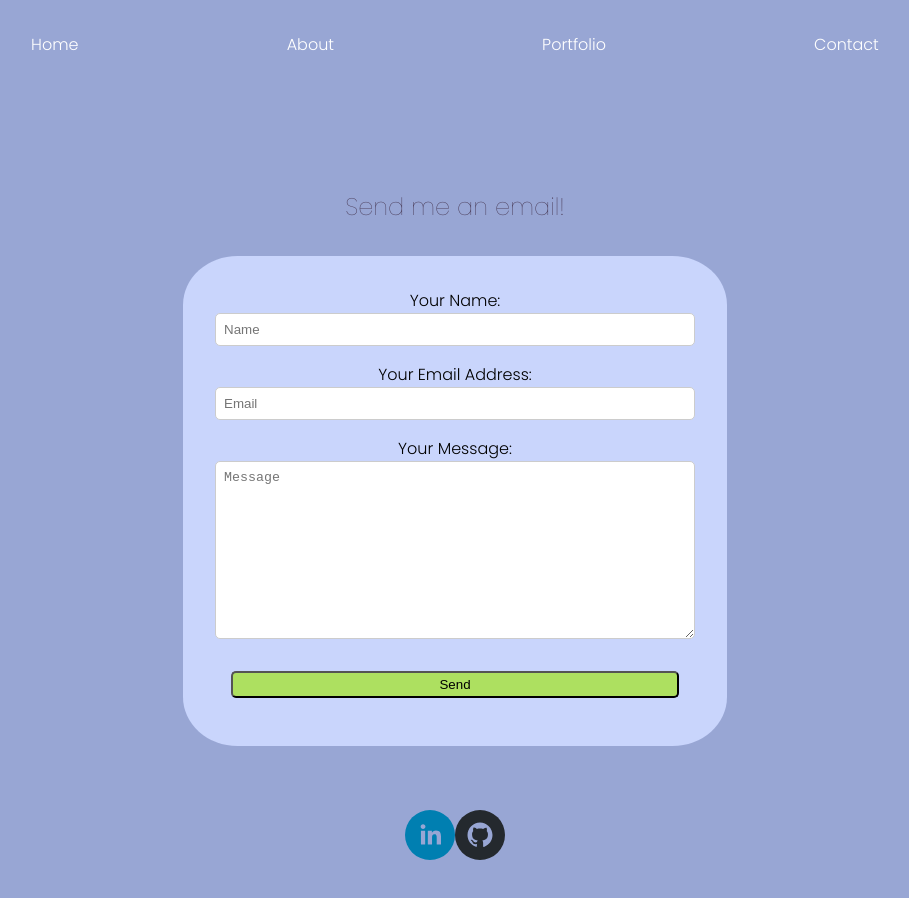
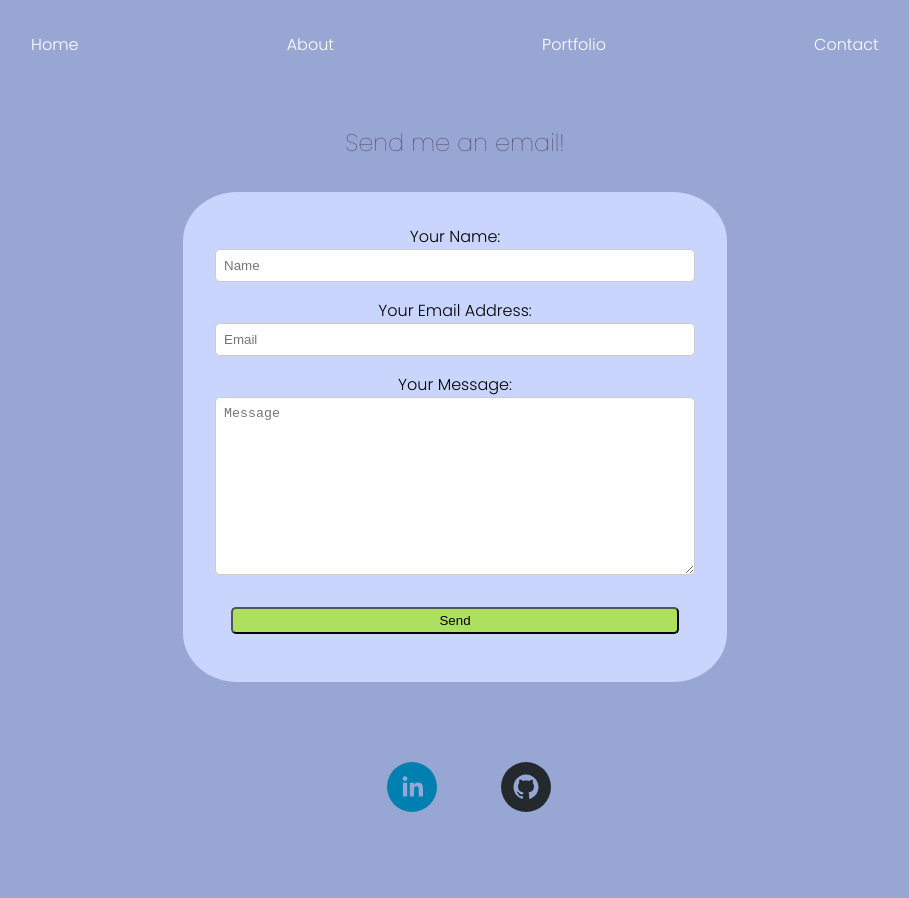
Before and after one commit to sofchr/sofiedevwebsite, a React (Vite) app: page /contact in a window 1280 px wide. Shown: the whole page, without its empty margins (185-1094 px from the left). After the commit the page ends 852 px from the top, so only its background shows below. Built offline with nearby package versions, Linux system fonts and the light colour scheme; the HTML template or start-up script is replaced by a standard one.

Commit message:
portfolio grid

```diff
--- a/src/components/Contact.jsx
+++ b/src/components/Contact.jsx
@@ -75,8 +75,12 @@ function Contact() {
         </form>
       </div>
       <div className="contact-icons">
-        <SocialIcon url="https://linkedin.com/in/sof-christensen" />
-        <SocialIcon url="https://github.com/sofchr" />
+        <div className="icon">
+          <SocialIcon url="https://linkedin.com/in/sof-christensen" />
+        </div>
+        <div className="icon">
+          <SocialIcon url="https://github.com/sofchr" />
+        </div>
       </div>
     </div>
   );
--- a/src/data.js
+++ b/src/data.js
@@ -23,14 +23,14 @@ export const projects = [
         image: "src/assets/puppybowl_preview.png",
         link: "https://github.com/sofchr/Unit2.PuppyBowl.Core.Starter",
     },
-    {
-        title: "Password Generator",
-        subtitle: "Python",
-        description:
-            "Lorem ipsum dolor sit amet consectetur adipisicing elit. Praesentium dolore rerum laborum iure enim sint nemo omnis voluptate exercitationem eius?",
-        image: "./project-4.gif",
-        link: "https://github.com/sofchr/password-generator",
-    },
+    // {
+    //     title: "Password Generator",
+    //     subtitle: "Python",
+    //     description:
+    //         "Lorem ipsum dolor sit amet consectetur adipisicing elit. Praesentium dolore rerum laborum iure enim sint nemo omnis voluptate exercitationem eius?",
+    //     image: "./project-4.gif",
+    //     link: "https://github.com/sofchr/password-generator",
+    // },
 ],
     research = [{
         title: "Making Care Pop",
--- a/src/index.css
+++ b/src/index.css
@@ -2,7 +2,7 @@
   display: flex;
   justify-content: space-evenly;
   margin-top: 2rem;
-  margin-bottom: 5rem;
+  margin-bottom: 3rem;
   /* border-style: solid; */
   /* border-color: white; */
   color: white;
@@ -40,7 +40,8 @@
   text-decoration: none;
   border-style: solid;
   border-color: black;
-  padding: 2rem;
+  padding: 1rem;
+  margin: 1rem;
 }
 
 #project-individual a {
@@ -62,10 +63,18 @@
 .projects-section {
   /* border-style: solid; */
   /* border-color: red; */
-  display: grid;
+  /* display: grid;
   grid-column-gap: 0.5rem;
   grid-template-columns: repeat(auto-fit, minmax(200px, 1fr));
-  margin-bottom: 10rem;
+  margin-bottom: 10rem; */
+
+  display: grid;
+  grid-template-columns: repeat(auto-fit, minmax(400px, 1fr));
+  grid-gap: 0.25rem;
+  width: 100%;
+  grid-auto-rows: 1fr;
+
+
 }
 
 body {
@@ -104,10 +113,6 @@ p {
   border-style: solid;
   border-width: 1rem;
   width: 25%;
-}
-
-.contact-section {
-  margin: 2rem;
 }
 
 .input {
@@ -152,8 +157,16 @@ p {
   align-items: center;
 }
 
+
 .contact-icons {
-  padding-bottom: 2rem;
+  display: flex;
+  justify-content: space-between;
+  max-width: 200px;
+  margin-top: 1rem;
+}
+
+.icon {
+  padding: 2rem;
 }
 
 .about-blurb {
```
